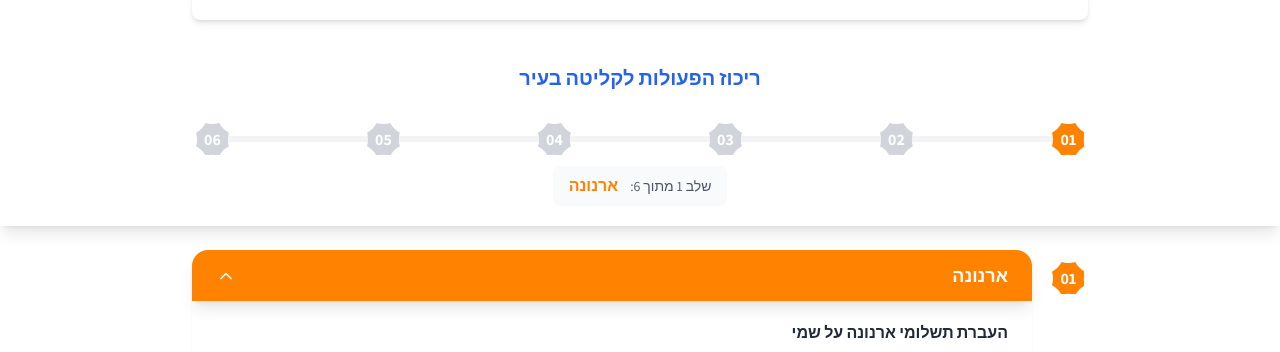
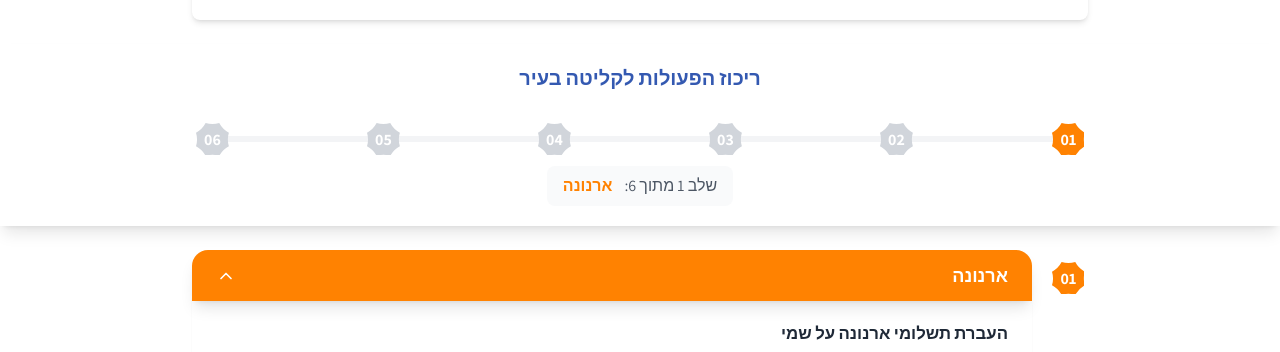
Before and after one commit to vivirdev/Nahariya, a React (Create React App) app: page / in a window 1280 px wide. Shown: the part 592-944 px from the top of the page. Built offline with nearby package versions, Linux system fonts and the light colour scheme.

Commit message:
עדכון הגדרות CSS - שינוי גודל פונט וצבעים

```diff
--- a/src/index.css
+++ b/src/index.css
@@ -15,3 +15,22 @@ code {
   font-family: source-code-pro, Menlo, Monaco, Consolas, 'Courier New',
     monospace;
 }
+
+/* Custom CSS overrides */
+.text-sm {
+    font-size: 1rem;
+    line-height: 1.25rem;
+}
+
+.text-gray-800 {
+    --tw-text-opacity: 1;
+    color: rgb(31 41 55 / var(--tw-text-opacity, 1));
+    font-size: 1.05rem;
+}
+
+.text-blue-600 {
+    --tw-text-opacity: 1;
+    color: #3459B1;
+    font-size: 1.25rem;
+    font-weight: bold;
+}
```
